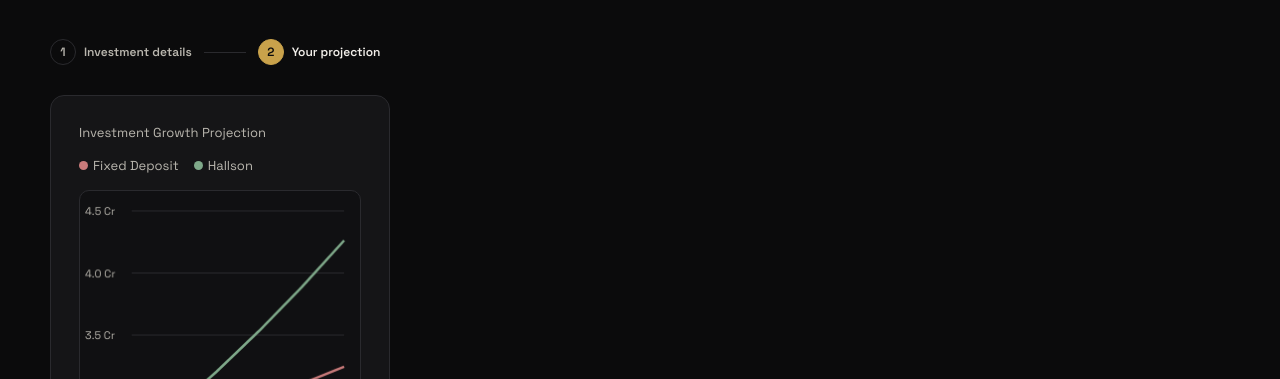
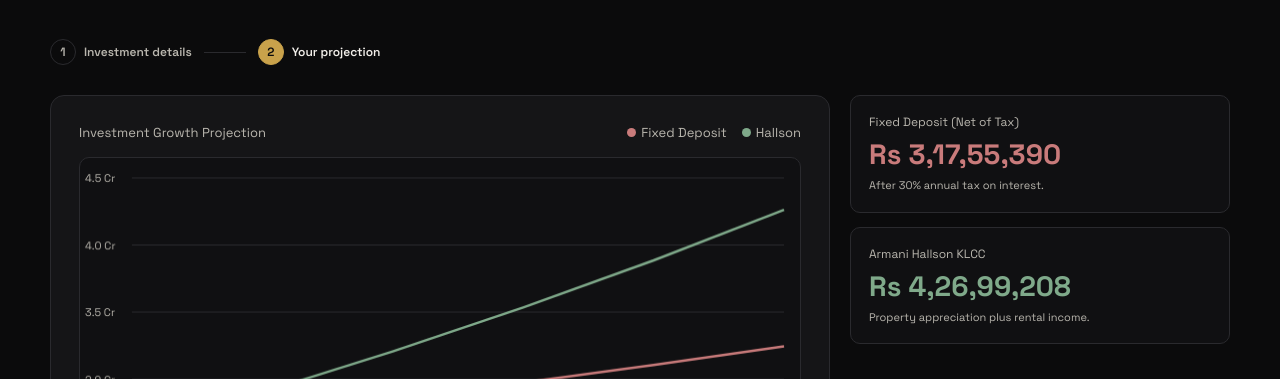
Before and after one commit to prasanth150202/halson, a plain HTML site: page roi-calculator.html in a window 1280 px wide. Both pictures are taken after a click on the button "See My Projection". Shown: the part 398-777 px from the top of the page. Drawn offline with Linux system fonts and the light colour scheme.

Commit message:
Fix broken desktop layout on ROI calculator step 2
Step 2's chart/metrics/CTA were all wrapped in a single grid item
inside a 340px-first-column grid, so on desktop everything got
squeezed into a narrow left strip with a large empty gap on the
right. Split it into a wide chart card and a proper metrics/CTA/form
sidebar so the two-column grid is actually used, and drop the
now-redundant single-column overrides for metrics/form.

Co-Authored-By: Claude Sonnet 5 <noreply@anthropic.com>

```diff
--- a/roi-calculator.html
+++ b/roi-calculator.html
@@ -22,7 +22,8 @@
   .eyebrow { color:var(--gold); font-size:13px; font-weight:600; margin:0 0 12px; }
   h1 { font:600 clamp(42px, 7vw, 74px)/.98 'Space Grotesk',sans-serif; margin:0 0 18px; max-width:720px; }
   .intro { color:var(--muted); line-height:1.7; max-width:660px; margin:0 0 42px; }
-  .grid { display:grid; grid-template-columns:340px minmax(0,1fr); gap:20px; }
+  .grid { display:grid; grid-template-columns:minmax(0,1fr) 380px; gap:20px; align-items:start; }
+  .sidebar { display:flex; flex-direction:column; gap:20px; }
   .card { background:var(--card); border:1px solid var(--line); border-radius:14px; padding:28px; }
   .field { margin-bottom:28px; }
   .field:last-child { margin-bottom:0; }
@@ -34,8 +35,8 @@
   .legend { display:flex; gap:15px; }
   .dot { display:inline-block; width:9px; height:9px; border-radius:50%; margin-right:5px; }
   .dot.fd { background:var(--rose); } .dot.property { background:var(--green); }
-  canvas { display:block; width:100%; height:300px; margin-top:16px; background:#101012; border:1px solid var(--line); border-radius:10px; }
-  .metrics { display:grid; grid-template-columns:1fr 1fr; gap:14px; margin-top:18px; }
+  canvas { display:block; width:100%; height:320px; margin-top:16px; background:#101012; border:1px solid var(--line); border-radius:10px; }
+  .metrics { display:grid; grid-template-columns:1fr; gap:14px; }
   .metric { background:#101012; border:1px solid var(--line); border-radius:10px; padding:18px; }
   .metric-title { color:var(--muted); font-size:12px; }
   .metric-value { font:700 28px 'Space Grotesk',sans-serif; margin-top:6px; }
@@ -48,9 +49,8 @@
   button:hover { background:#E4C878; }
   .form-wrap { margin-top:20px; display:none; }
   .form-wrap.visible { display:block; }
-  form { display:grid; grid-template-columns:1fr 1fr; gap:12px; }
+  form { display:grid; grid-template-columns:1fr; gap:12px; }
   input[type=text], input[type=email], input[type=tel] { width:100%; background:#101012; border:1px solid var(--line); border-radius:8px; padding:13px; color:var(--bone); }
-  form button { grid-column:1 / -1; }
   .message { color:var(--green); font-size:13px; margin:14px 0 0; }
   .stepper { display:flex; align-items:center; gap:12px; margin:0 0 30px; color:var(--muted); font-size:12px; font-weight:600; }
   .step { display:flex; align-items:center; gap:8px; }
@@ -64,7 +64,7 @@
   .button-secondary { background:transparent; color:var(--muted); border:1px solid var(--line); }
   .button-secondary:hover { background:transparent; color:var(--bone); border-color:var(--bone); }
   @media (max-width:800px) { .grid { grid-template-columns:1fr; } main { padding:48px 0; } }
-  @media (max-width:520px) { .shell { width:min(100% - 32px, 1180px); } .metrics, form { grid-template-columns:1fr; } form button { grid-column:auto; } }
+  @media (max-width:520px) { .shell { width:min(100% - 32px, 1180px); } }
 </style>
 </head>
 <body>
@@ -93,10 +93,12 @@
     <section class="card">
       <div class="chart-head"><span>Investment Growth Projection</span><span class="legend"><span><i class="dot fd"></i>Fixed Deposit</span><span><i class="dot property"></i>Hallson</span></span></div>
       <canvas id="chart"></canvas>
+    </section>
+    <div class="sidebar">
       <div class="metrics"><div class="metric fd"><div class="metric-title">Fixed Deposit (Net of Tax)</div><div class="metric-value" id="fdValue">Rs 0</div><div class="metric-copy">After 30% annual tax on interest.</div></div><div class="metric property"><div class="metric-title">Armani Hallson KLCC</div><div class="metric-value" id="propertyValue">Rs 0</div><div class="metric-copy">Property appreciation plus rental income.</div></div></div>
       <div class="card lead"><div><strong id="spread">Rs 0 additional potential</strong><p>Get the detailed projection by email or WhatsApp.</p></div><button id="reportButton" type="button">Get ROI Report</button></div>
       <div class="form-wrap card" id="formWrap"><form id="roiForm"><input required id="name" type="text" placeholder="Full name"><input required id="email" type="email" placeholder="Email address"><input required id="phone" type="tel" placeholder="WhatsApp number"><button type="submit">Send My Report Request</button></form><p class="message" id="message"></p></div>
-    </section>
+    </div>
     </div>
     <div class="step-actions"><button id="backButton" class="button-secondary" type="button">Back to Details</button><span></span></div>
   </div>
```
